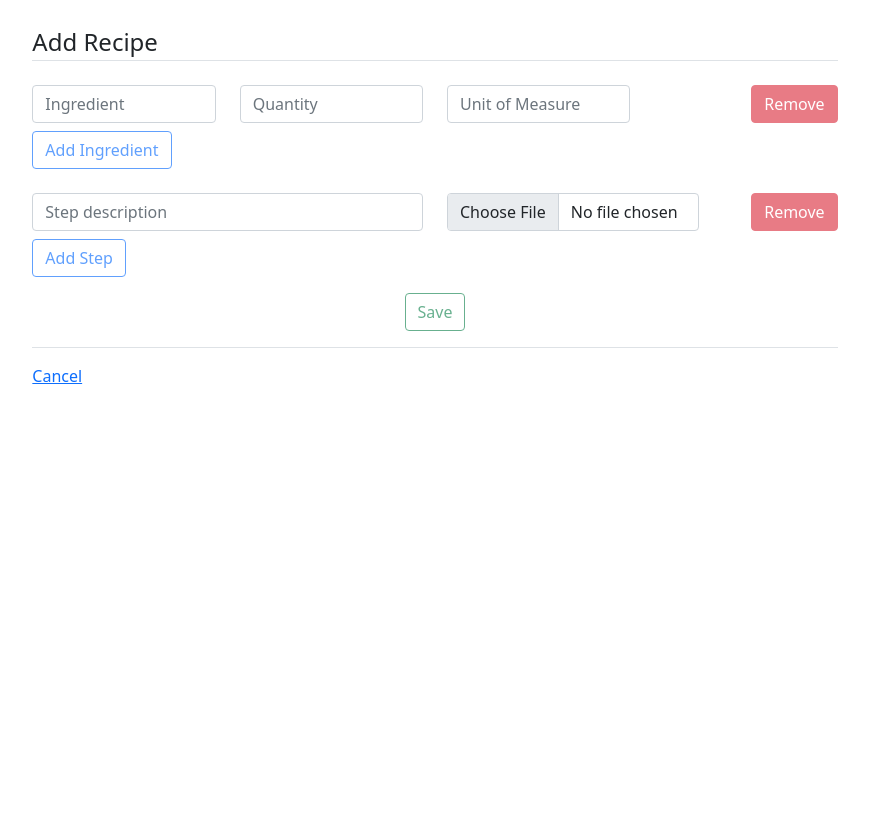
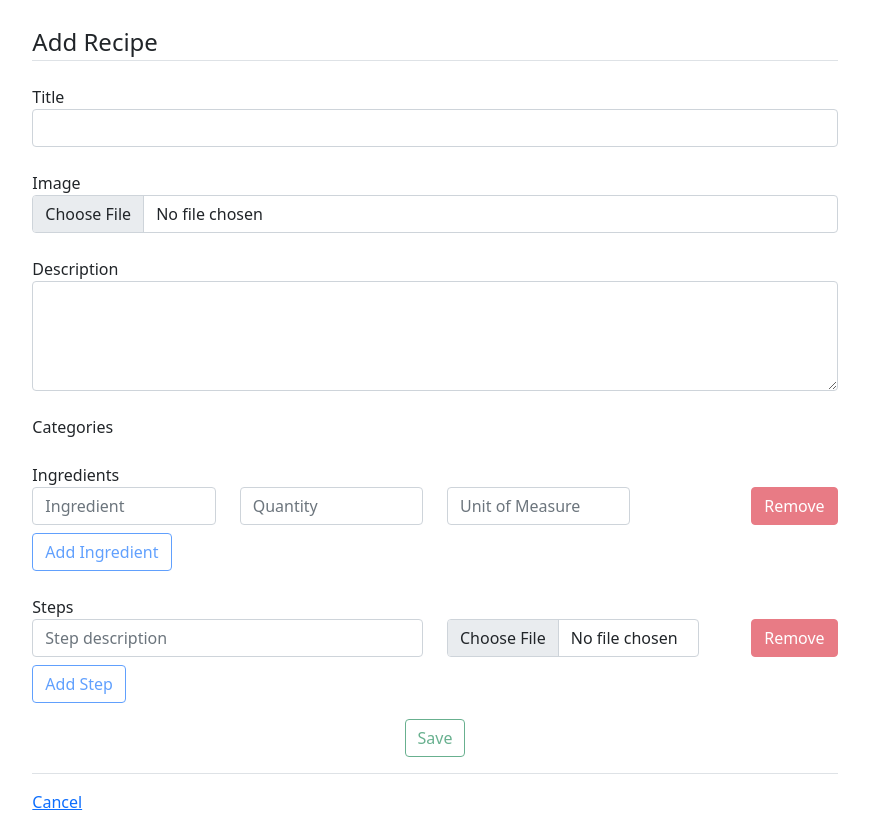
Before and after one commit to Arma-17/PPM-webapp-recipes, a Django app: template recipes/templates/recipes/recipe_form.html in a window 1280 px wide. Shown: the part 56-870 px from the top of the page, without its empty margins (205-1074 px from the left). Before the commit the page ends 440 px from the top, so only its background shows below. Run offline with Django 3.2, Linux system fonts and the light colour scheme; the template is opened without the code that fills it, so the values that code supplies are empty; some libraries are stand-ins or nearby versions.

Commit message:
better visualization add recipe, home fix, TODO: dislplay element in the home by category Co-authored-by: Tom <Tommaso-Bev@users.noreply.github.com>

```diff
--- a/recipes/forms.py
+++ b/recipes/forms.py
@@ -4,7 +4,7 @@ from .models import Recipe, Comment, Rating
 class RecipeForm(forms.ModelForm):
     class Meta:
         model = Recipe
-        fields = ['title', 'description', 'img', 'category', 'ingredients', 'steps']
+        fields = ['title', 'description', 'img', 'categories', 'ingredients', 'steps']
 
     def clean_ingredients(self):
         ingredients = self.cleaned_data.get('ingredients')
--- a/recipes/templates/recipes/recipe_form.html
+++ b/recipes/templates/recipes/recipe_form.html
@@ -7,18 +7,73 @@
         {% csrf_token %}
         <fieldset class="form-group">
             <legend class="border-bottom mb-4">Add Recipe</legend>
-            {{ form|crispy }}
+
+            <!-- Title field -->
+            <div class="form-group mb-4">
+                <label for="id_title">Title</label>
+                <input type="text" name="title" id="id_title" class="form-control" required>
+            </div>
+
+            <!-- Image field -->
+            <div class="form-group mb-4">
+                <label for="id_img">Image</label>
+                <input type="file" name="img" id="id_img" class="form-control" accept="image/*">
+            </div>
+
+            <!-- Description field -->
+            <div class="form-group mb-4">
+                <label for="id_description">Description</label>
+                <textarea name="description" id="id_description" class="form-control" rows="4" required></textarea>
+            </div>
+
+            <!-- Custom Categories layout -->
+            <div class="form-group">
+                <label for="id_categories">Categories</label>
+                <div class="row">
+                    {% for category in form.categories.field.choices %}
+                    <div class="col-md-2">
+                        <div class="form-check">
+                            <input class="form-check-input" type="checkbox" name="categories" value="{{ category.0 }}" id="category-{{ category.0 }}"
+                            {% if category.0 in form.categories.value %}checked{% endif %}>
+                            <label class="form-check-label" for="category-{{ category.0 }}">
+                                {{ category.1 }}
+                            </label>
+                        </div>
+                    </div>
+                    {% endfor %}
+                </div>
+            </div>
+
+            <!-- Renderizza gli altri campi -->
+            <div class="form-group">
+                {{ form.description|crispy }}
+            </div>
+            <div class="form-group">
+                {{ form.ingredients|crispy }}
+            </div>
+            <div class="form-group">
+                {{ form.steps|crispy }}
+            </div>
         </fieldset>
 
+
+
         <!-- Ingredients section -->
-        <div id="ingredients-container"></div>
+        <label class="mt-4" for="id_steps">Ingredients</label>
+        <div>
+            <div id="ingredients-container"></div>
+            <button type="button" id="add-ingredient" class="btn btn-outline-primary mt-2" >Add Ingredient</button>
+        </div>
 
-        <button type="button" id="add-ingredient" class="btn btn-outline-primary mt-2" >Add Ingredient</button>
 
         <!-- Description steps section -->
-        <div id="steps-container" class="mt-4"></div>
 
-        <button type="button" id="add-step" class="btn btn-outline-primary mt-2">Add Step</button>
+        <label class="mt-4" for="id_steps">Steps</label>
+        <div>
+            <div id="steps-container" ></div>
+            <button type="button" id="add-step" class="btn btn-outline-primary mt-2">Add Step</button>
+        </div>
+
 
         <div class="form-group py-3 text-center">
             <input class="btn btn-outline-success" type="submit" value="Save">
```
Also changed, not shown: recipes/models.py (+49 -8 lines), recipes/views.py (+11 -7 lines), recipes/migrations/0013_remove_recipe_category_recipe_categories.py (added).
